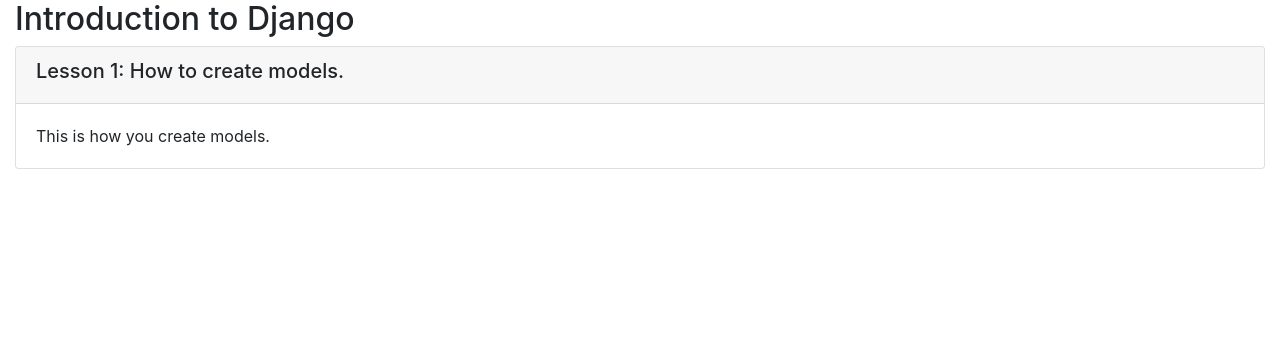
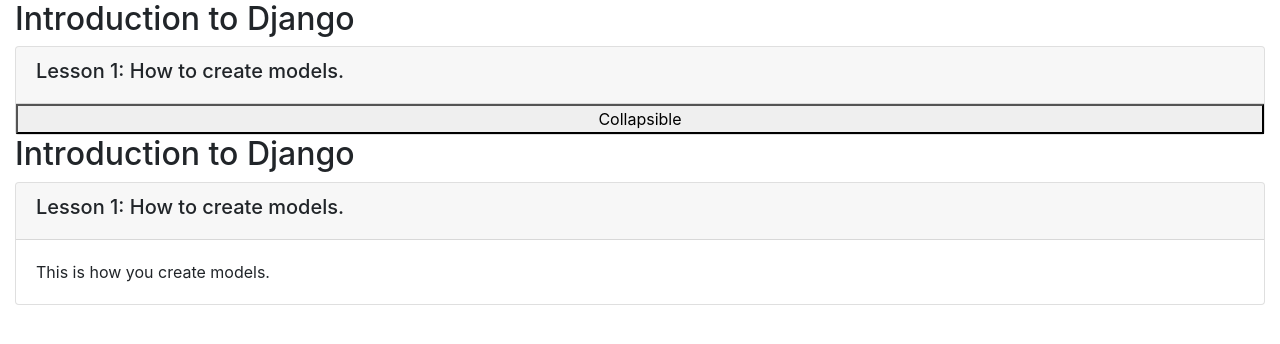
Before and after one commit to themaskcodes/mydjango, a Django app: page /onlinecourse/1/ in a window 1280 px wide. Shown: the part 56-400 px from the top of the page. Run offline with Django 3.2, Linux system fonts and the light colour scheme; data comes from the database, SQL or seed files in the repository; some libraries are stand-ins or nearby versions.

Commit message:
new changes

```diff
--- a/onlinecourse/templates/onlinecourse/course_detail_bootstrap.html
+++ b/onlinecourse/templates/onlinecourse/course_detail_bootstrap.html
@@ -40,8 +40,24 @@
     </nav>
 
     <!-- Page content -->
+
     <div class="container-fluid">
+
             <h2>{{ course.name }}</h2>
+            <div class="card-columns-vertical">
+                {% for lesson in course.lesson_set.all %}
+                    <div class="card mt-1">
+                        <div class="card-header"><h5>Lesson {{lesson.order|add:1}}: {{lesson.title}}</h5></div>
+                        <button data-toggle="collapse" data-target="#exam">Collapsible</button>
+                        <div id="exam" class="collapse">
+
+                        <div class="card-body">{{lesson.content}}</div>
+                        </div>
+                    </div>
+                    </div>
+                {% endfor %}
+
+                            <h2>{{ course.name }}</h2>
             <div class="card-columns-vertical">
                 {% for lesson in course.lesson_set.all %}
                     <div class="card mt-1">
```
